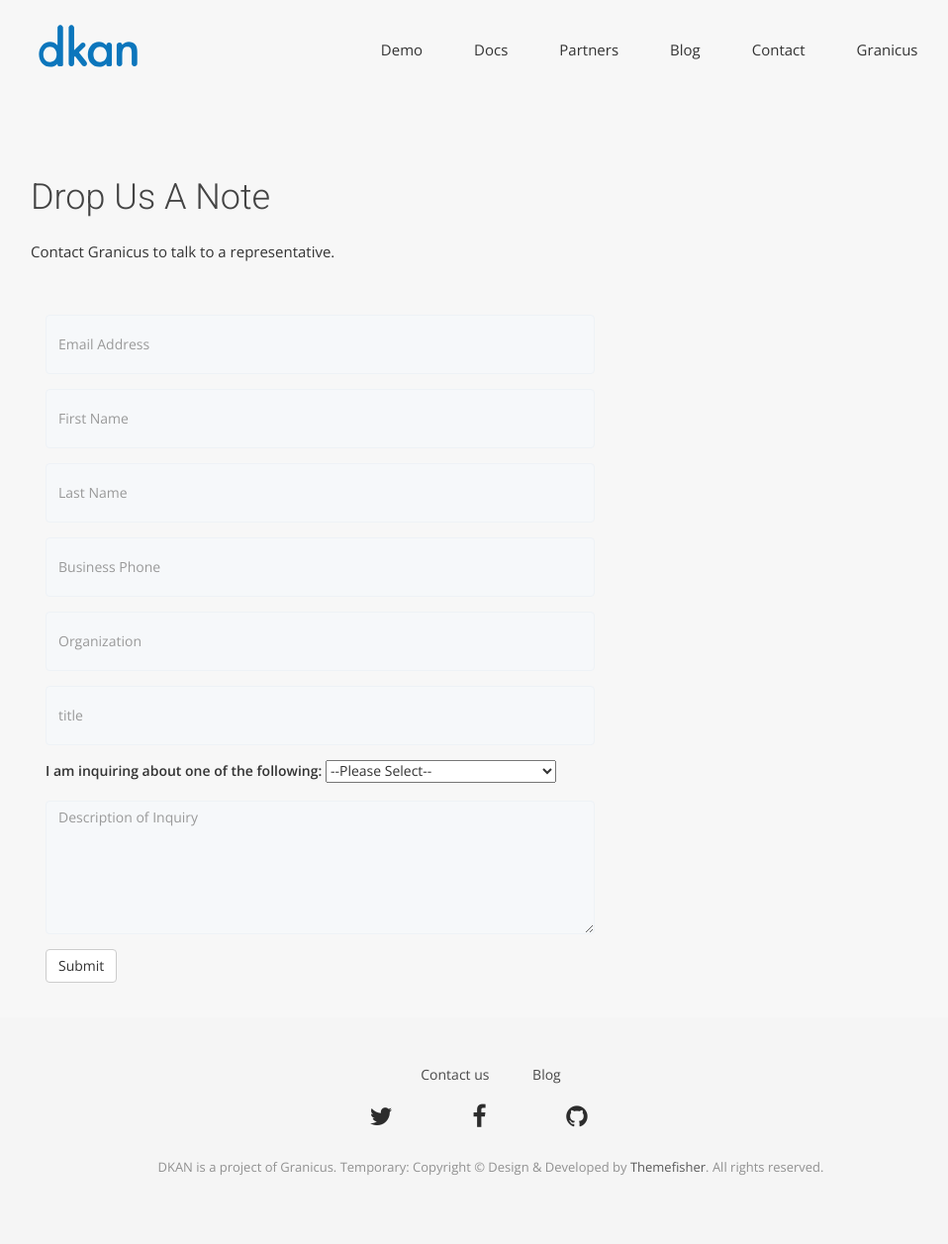
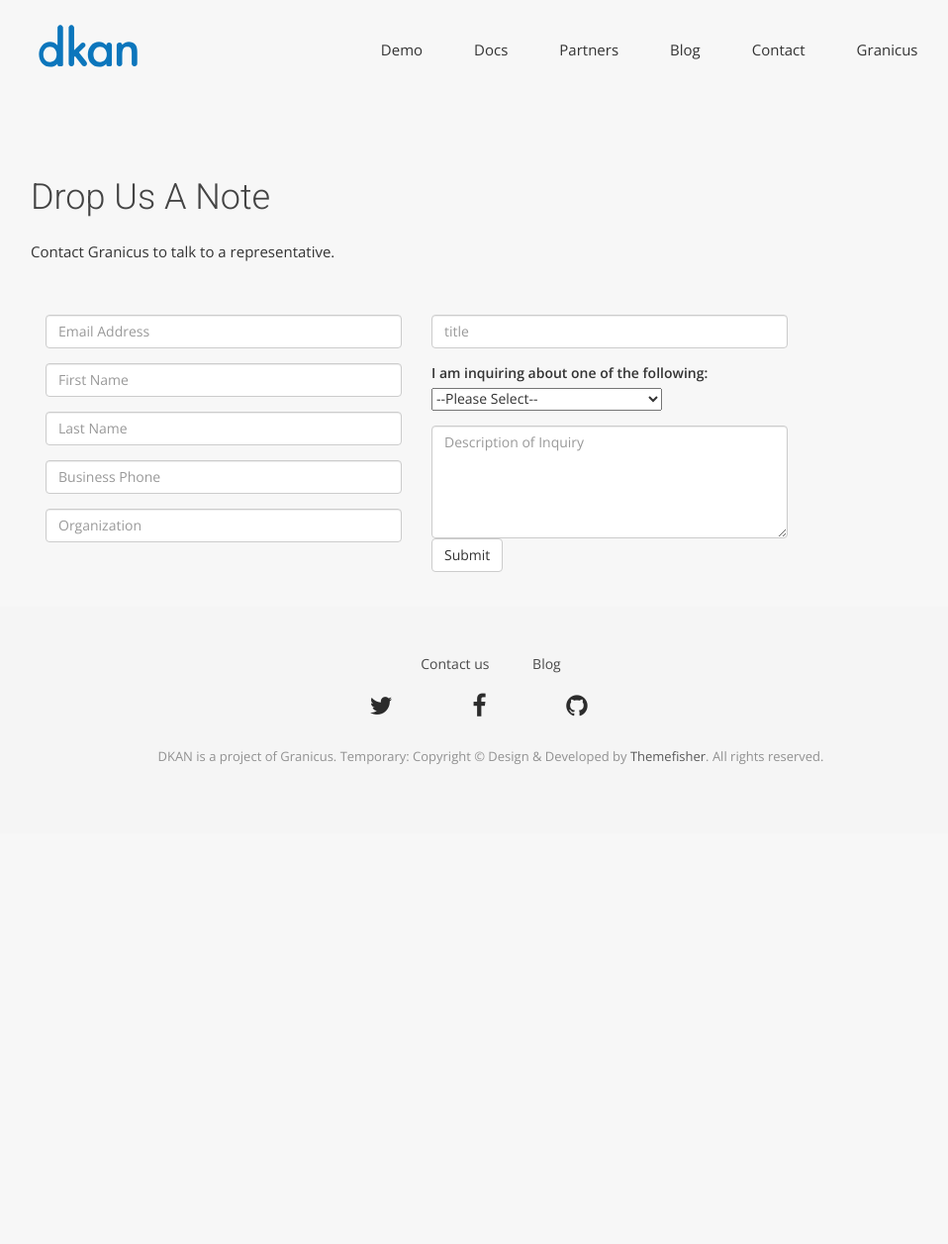
Before and after one commit to GetDKAN/GetDKAN.com, a Jekyll site: the page built from contact.html, in a window 1280 px wide. Shown: the whole page at 99% size, without its empty margins (144-1102 px from the left). Built offline with Jekyll 4.4.1, drawn with Linux system fonts in a browser that asks for light colours; nearby versions of some CDN libraries; some web fonts are replaced; after the commit the page ends 900 px from its top, so only the background shows below that.

Commit message:
Update contact.html

```diff
--- a/contact.html
+++ b/contact.html
@@ -10,9 +10,9 @@
     <div class="row">
       <h1>Drop Us A Note</h1>
       <p>Contact Granicus to talk to a representative.</p>
-      <div class="col-md-6 col-sm-12">
-        <div class="block">
-          <form method="post" name="NuCivic_US_contact_us" action="https://s2338.t.eloqua.com/e/f2" onsubmit="setTimeout(function(){if(document.querySelector){var s=document.querySelector('form#form2262 input[type=submit]');if(s){s.disabled=true;}}},100);return true;" id="form2262" class="elq-form" >
+      <form method="post" name="NuCivic_US_contact_us" action="https://s2338.t.eloqua.com/e/f2" onsubmit="setTimeout(function(){if(document.querySelector){var s=document.querySelector('form#form2262 input[type=submit]');if(s){s.disabled=true;}}},100);return true;" id="form2262" class="elq-form" >
+        <div class="col-md-4 col-sm-12">
+          <div class="block">
             <input value="NuCivic_US_contact_us" type="hidden" name="elqFormName"  />
             <input value="2338" type="hidden" name="elqSiteId"  />
             <input name="elqCampaignId" type="hidden"  />
@@ -36,7 +36,11 @@
             <div class="form-group">
               <input id="field4" type="text" class="form-control" placeholder="Organization" name="company">
             </div>
-            <div class="form-group">
+          </div>
+        </div>
+        <div class="col-md-4 col-sm-12">
+          <div class="block">
+             <div class="form-group">
               <input id="field5" type="text" class="form-control" placeholder="title" name="title">
             </div>
             <div class="form-group">
@@ -62,10 +66,10 @@
             <div class="form-group-2">
               <textarea id="field7" name="description" class="form-control" rows="5" placeholder="Description of Inquiry"></textarea>
             </div>
-             <input type="submit" value="Submit" class="submit-button btn btn-default"/>
-          </form>
+            <input type="submit" value="Submit" class="submit-button btn btn-default"/>
+          </div>
         </div>
-      </div>
+     </form>
     </div>
   </div>
 </section>
```
